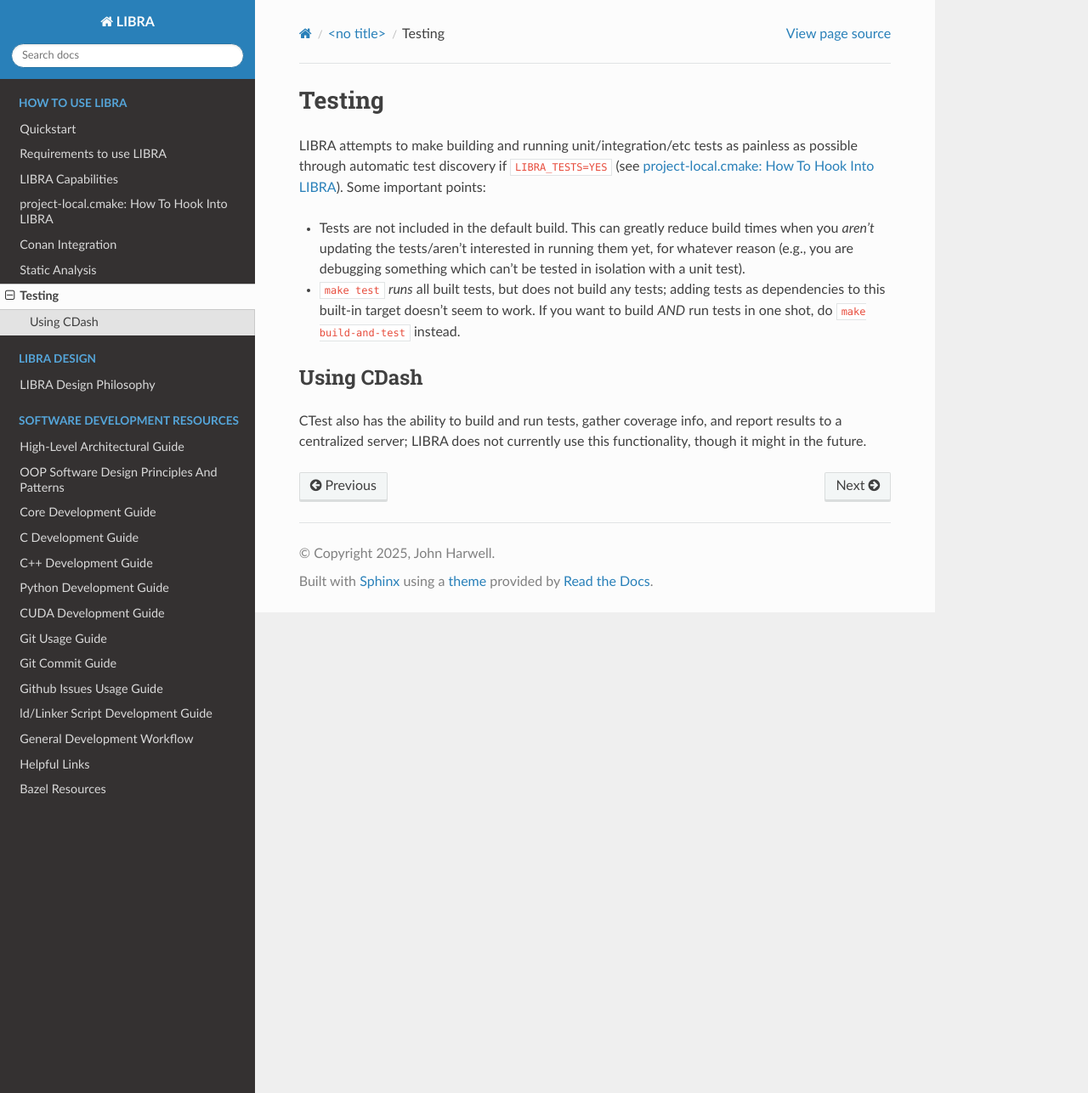
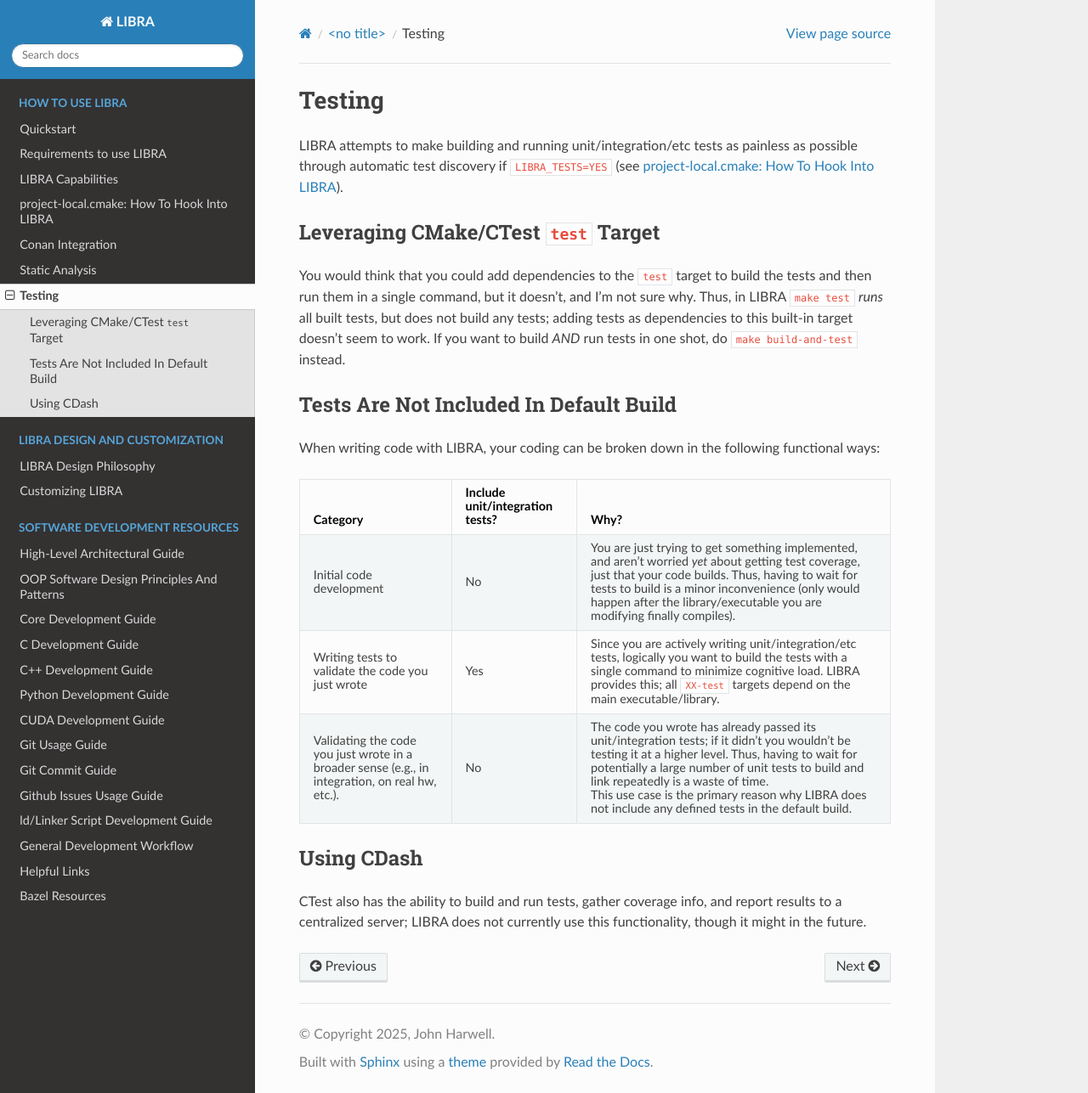
Before and after one commit to jharwell/libra, a Sphinx documentation site: the page built from docs/usage/testing.rst, in a window 1280 px wide and 1287 px high. Shown: the whole window at 85% size. Built offline with Sphinx 7.4.7 and the Read the Docs theme 3.1.0, drawn with Linux system fonts in a browser that asks for light colours; the version number could not be read and is left out.

Commit message:
Create (mostly) single customization point
- Also cleanup some clang-tidy usage

```diff
--- a/docs/design/index.rst
+++ b/docs/design/index.rst
@@ -4,3 +4,4 @@
    :maxdepth: 1
 
    philosophy.rst
+   customizing.rst
--- a/docs/index.rst
+++ b/docs/index.rst
@@ -56,7 +56,7 @@ This documentation has 3 parts, listed in probable descending order of interest:
 
 .. toctree::
    :maxdepth: 1
-   :caption: LIBRA Design
+   :caption: LIBRA Design And Customization
 
    design/index.rst
 
--- a/docs/usage/testing.rst
+++ b/docs/usage/testing.rst
@@ -6,16 +6,70 @@ Testing
 
 LIBRA attempts to make building and running unit/integration/etc tests as
 painless as possible through automatic test discovery if ``LIBRA_TESTS=YES``
-(see :ref:`usage/project-local`). Some important points:
+(see :ref:`usage/project-local`).
 
-- Tests are not included in the default build. This can greatly reduce build
-  times when you *aren't* updating the tests/aren't interested in running them
-  yet, for whatever reason (e.g., you are debugging something which can't be
-  tested in isolation with a unit test).
+.. _usage/testing/builtin:
 
-- ``make test`` *runs* all built tests, but does not build any tests; adding
-  tests as dependencies to this built-in target doesn't seem to work. If you
-  want to build *AND* run tests in one shot, do ``make build-and-test`` instead.
+Leveraging CMake/CTest ``test`` Target
+======================================
+
+You would think that you could add dependencies to the ``test`` target to build
+the tests and then run them in a single command, but it doesn't, and I'm not
+sure why. Thus, in LIBRA ``make test`` *runs* all built tests, but does not
+build any tests; adding tests as dependencies to this built-in target doesn't
+seem to work. If you want to build *AND* run tests in one shot, do ``make
+build-and-test`` instead.
+
+.. _usage/testing/default-build:
+
+Tests Are Not Included In Default Build
+=======================================
+
+When writing code with LIBRA, your coding can be broken down in the following
+functional ways:
+
+.. list-table::
+   :header-rows: 1
+
+   * - Category
+
+     - Include unit/integration tests?
+
+     - Why?
+
+
+   * - Initial code development
+
+     - No
+
+     - You are just trying to get something implemented, and aren't worried
+       *yet* about getting test coverage, just that your code builds. Thus,
+       having to wait for tests to build is a minor inconvenience (only would
+       happen after the library/executable you are modifying finally compiles).
+
+   * - Writing tests to validate the code you just wrote
+
+     - Yes
+
+     - Since you are actively writing unit/integration/etc tests, logically you
+       want to build the tests with a single command to minimize cognitive
+       load. LIBRA provides this; all ``XX-test`` targets depend on the main
+       executable/library.
+
+
+   * - Validating the code you just wrote in a broader sense (e.g., in
+       integration, on real hw, etc.).
+
+     - No
+
+     - The code you wrote has already passed its unit/integration tests; if it
+       didn't you wouldn't be testing it at a higher level. Thus, having to wait
+       for potentially a large number of unit tests to build and link repeatedly
+       is a waste of time.
+
+       This use case is the primary reason why LIBRA does not include any
+       defined tests in the default build.
+
 
 Using CDash
 ===========
```
Also changed, not shown: docs/design/customizing.rst (added, +27 -0 lines), docs/usage/analysis.rst (+61 -0 lines), docs/usage/capabilities/build-time.rst (+8 -4 lines), docs/usage/project-local.rst (+9 -0 lines), 10 other files.
